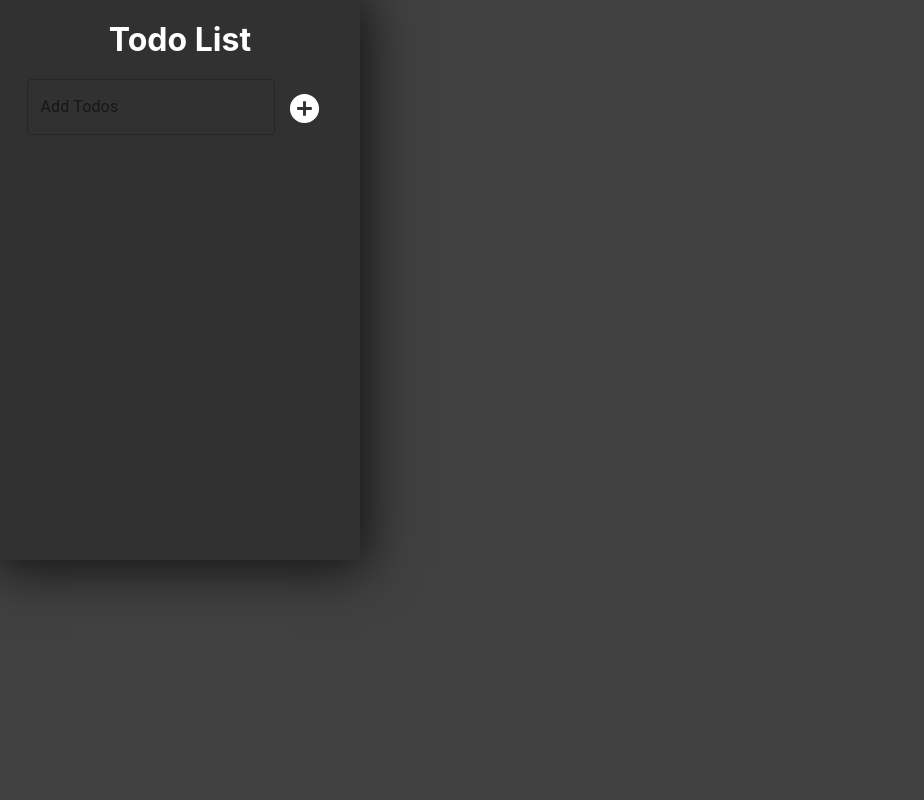
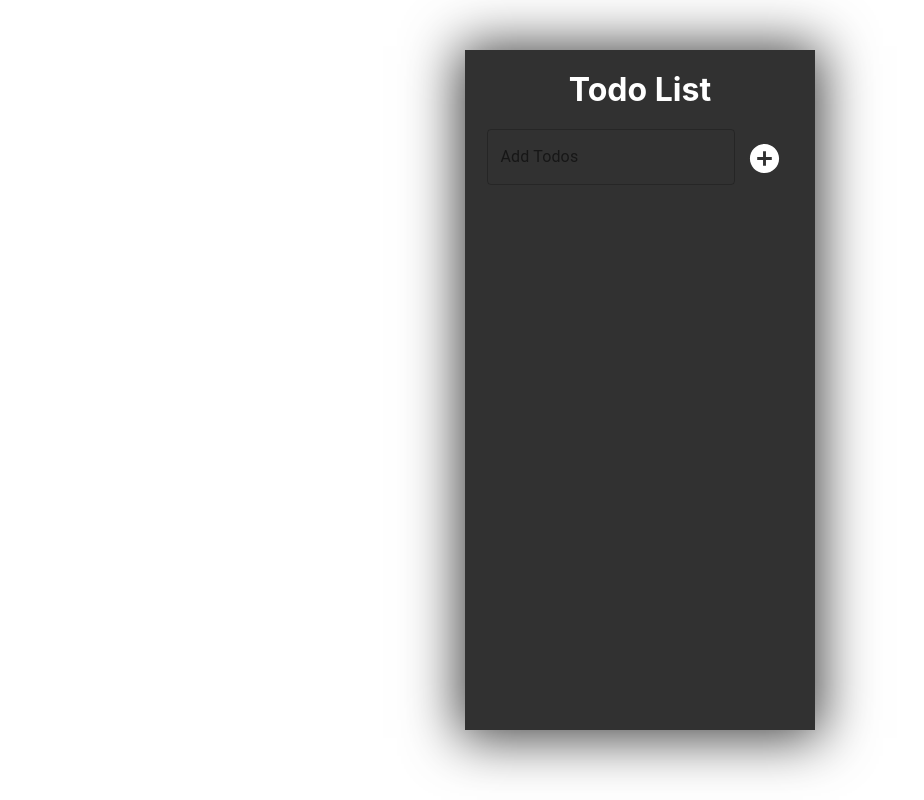
Before and after one commit to pranathnaik/todo-list, a React (Create React App) app: page / in a window 1280 px wide. Shown: the whole page, without its empty margins (0-924 px from the left). Built offline with nearby package versions, Linux system fonts and the light colour scheme.

Commit message:
ui update

```diff
--- a/src/App.js
+++ b/src/App.js
@@ -31,12 +31,11 @@ const App = () => {
 
   return (
     <>
-      <div className="main_div">
       <div className="center_div">
-          <br />
         <div className="items">
+          <div className="appname">
             <h1> Todo List</h1>
-            <br />
+          </div>
           <div className="input">
             <TextField
               value={inputList}
@@ -49,7 +48,7 @@ const App = () => {
               <AddCircleIcon fontSize="large" />
             </IconButton>
           </div>
-
+          <div className="main-content">
             <ol>
               {Items.map((itemval, index) => {
                 return (
--- a/src/style.css
+++ b/src/style.css
@@ -2,20 +2,14 @@
   margin: 0;
   padding: 0;
   color: white;
-}
-
-.main_div {
-  background-color: #414141;
-  height: 100vh;
-  position: relative;
+  box-sizing: border-box;
 }
 
 .center_div {
-  margin: auto;
-  position: absolute;
   background-color: #313131;
-  width: 45vh;
-  height: 70vh;
+  margin: 50px auto;
+  width: 350px;
+  height: 85vh;
   -webkit-box-shadow: 0px 2px 51px 6px rgba(0, 0, 0, 0.75);
   -moz-box-shadow: 0px 2px 51px 6px rgba(0, 0, 0, 0.75);
   box-shadow: 0px 2px 51px 6px rgba(0, 0, 0, 0.75);
@@ -24,9 +18,19 @@
 .items {
   display: flex;
   flex-direction: column;
-  align-items: center;
+}
+
+.appname {
+  flex: 1;
+  margin: auto;
+  padding: 20px;
 }
 
 .input {
-  display: flex;
+  flex: 1;
+  margin: auto;
 }
+
+.main-content {
+  flex: 2;
+}
```
Lines whose indentation alone changed are shown as unchanged.
